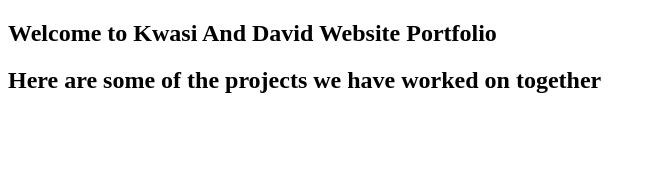
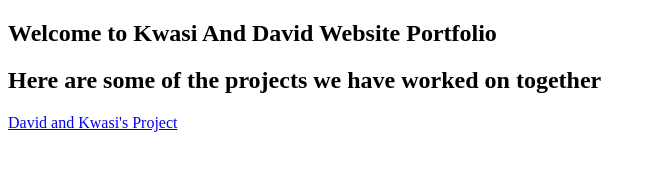
Before and after one commit to Baayeh/David_Kwasi_Project, a plain HTML site: page index.html in a window 1280 px wide. Shown: the whole page, without its empty margins (0-656 px from the left). Drawn offline with Linux system fonts and the light colour scheme.

Commit message:
addin one link to the projects section

```diff
--- a/index.html
+++ b/index.html
@@ -16,6 +16,13 @@
 
     <section id="projects">
         <h1 class="project-tile">Here are some of the projects we have worked on together</h1>
+
+        <section id="project_lists">
+          <div class="list_proj">
+            <a href="https://github.com/Baayeh/David_Kwasi_Project.git
+            ">David and Kwasi's Project</a>
+          </div>
+        </section>
     </section>
 
     <script src="js/index.js"></script>
```
